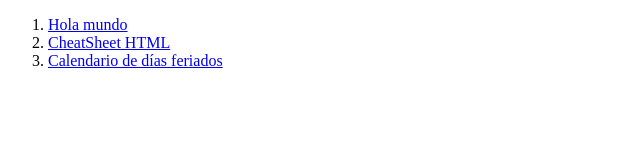
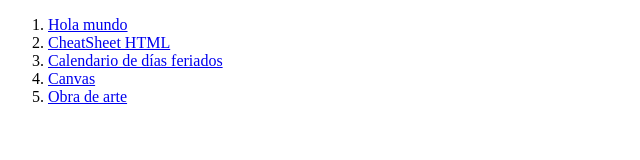
Before and after one commit to luis01qs/Web, a plain HTML site: page actividades.html in a window 1280 px wide. Shown: the whole page, without its empty margins (0-640 px from the left). Drawn offline with Linux system fonts and the light colour scheme.

Commit message:
Add actividades to the index

```diff
--- a/actividades.html
+++ b/actividades.html
@@ -10,6 +10,8 @@
             <li> <a href="holamundo.html"> Hola mundo </a> </li>
             <li> <a href="tablaBase.html"> CheatSheet HTML </a> </li>
             <li> <a href="calendario.html">Calendario de días feriados</li>
+            <li> <a href="canvas.html">Canvas</li>
+            <li> <a href="obra de arte.html">Obra de arte</li>
         </ol>
     </body>
 </html>
```
